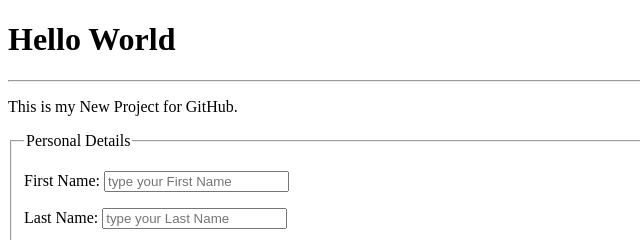
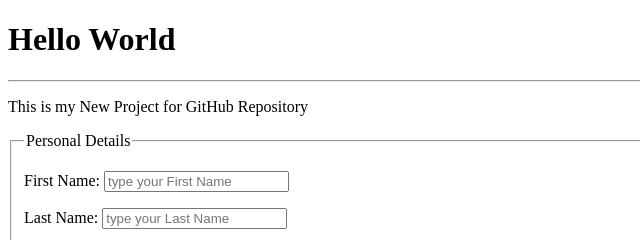
Before and after one commit to abraham874/AutomationProject, a plain HTML site: page index.html in a window 1280 px wide. Shown: the top 240 px of the page, 0-640 px from the left. Drawn offline with Linux system fonts and the light colour scheme.

Commit message:
Changed first paragraph with Repository word

```diff
--- a/index.html
+++ b/index.html
@@ -8,7 +8,7 @@
   <body>
     <h1>Hello World</h1>
     <hr />
-    <p>This is my New Project for GitHub.</p>
+    <p>This is my New Project for GitHub Repository</p>
 
     <fieldset>
       <legend>Personal Details</legend>
```
